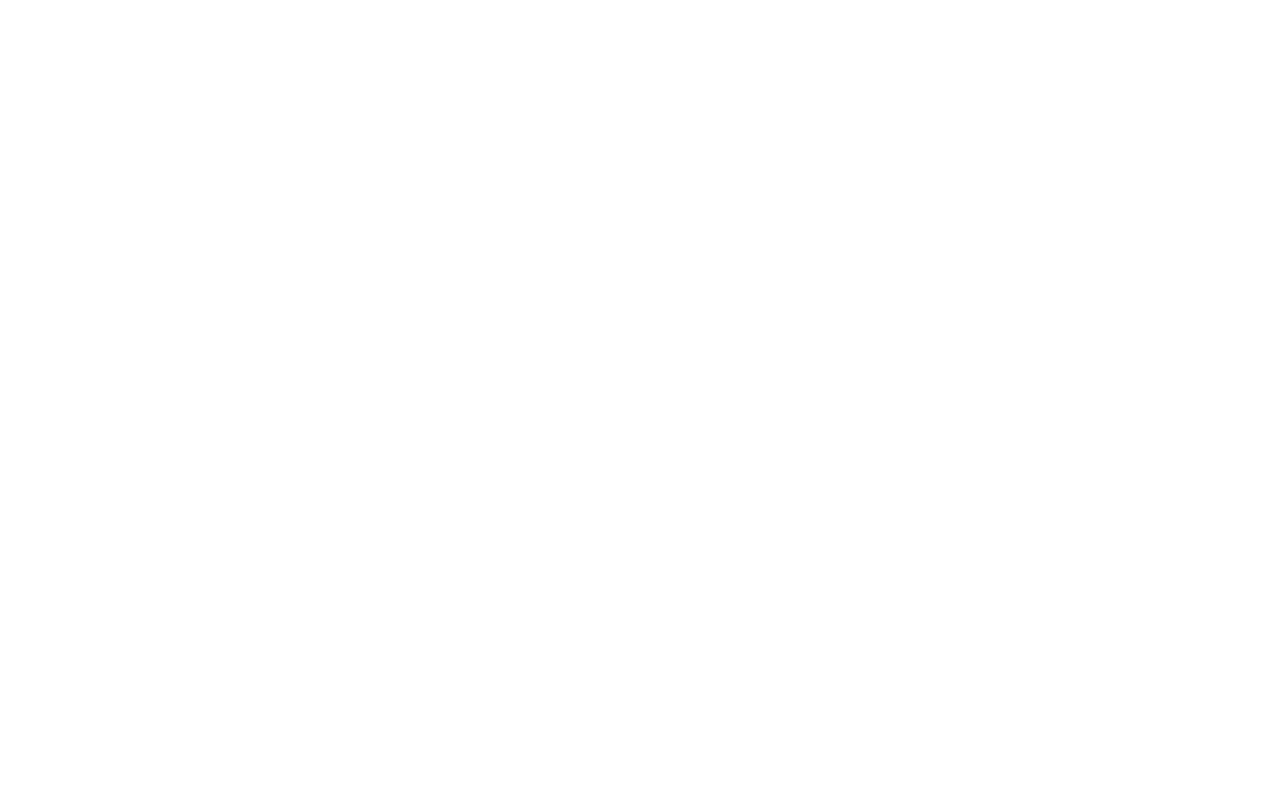
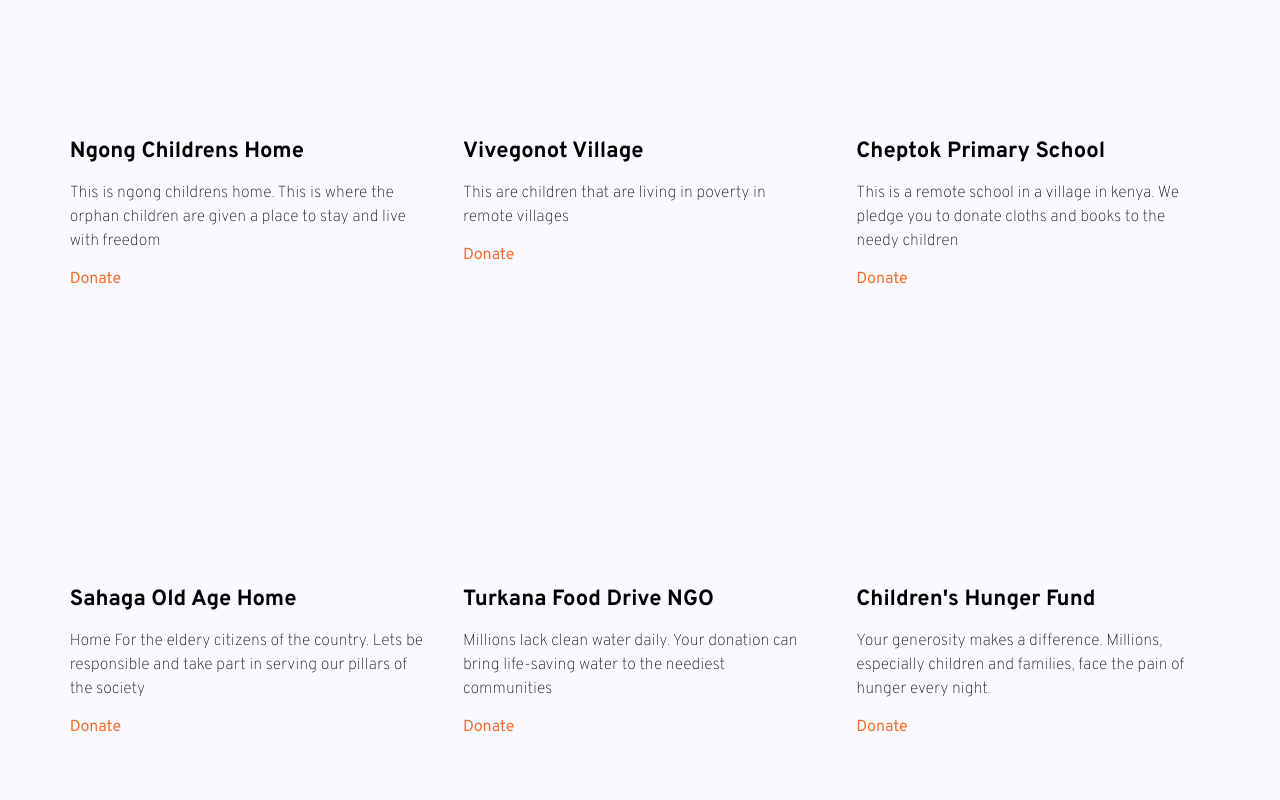
Before and after one commit to Murags/Generous-Hands, a React (Create React App) app in the folder generous-hands/: page /discover in a window 1280 px wide. Shown: the part 960-1760 px from the top of the page. Before the commit the page ends 800 px from the top, so only its background shows below. Built offline with nearby package versions, Linux system fonts and the light colour scheme; some icons are missing.

Commit message:
added discover page withoug images

```diff
--- a/generous-hands/src/components/pages/Discover.jsx
+++ b/generous-hands/src/components/pages/Discover.jsx
@@ -1,11 +1,74 @@
 import Navbar from "../Navbar";
 import Hero from "../Hero";
-
+import Footer from "../Footer";
+import Card  from "../Card";
 const Discover = () =>{
     return(
         <div>
             <Navbar/>
             <Hero isHomePage={false} heroText="Discover"/>
+
+            <section class="discover">
+        <div class="discover-cards">
+
+          <div class="card">
+            <div class="org-img1 org-img"></div>
+            <div class="org-title">Ngong Childrens Home</div>
+            <div class="org-description">
+              This is ngong childrens home. This is where the orphan children
+              are given a place to stay and live with freedom
+            </div>
+            <a href="./Organization_page.html" class="card-btn">Donate</a>
+          </div>
+          <div class="card">
+            <div class="org-img-2 org-img"></div>
+            <div class="org-title">Vivegonot Village</div>
+            <div class="org-description">
+              This are children that are living in poverty in remote villages
+            </div>
+            <a href="./Organization_page.html" class="card-btn">Donate</a>
+          </div>
+          <div class="card">
+            <div class="org-img-3 org-img"></div>
+            <div class="org-title">Cheptok Primary School</div>
+            <div class="org-description">
+              This is a remote school in a village in kenya. We pledge you to
+              donate cloths and books to the needy children
+            </div>
+            <a href="./Organization_page.html" class="card-btn">Donate</a>
+          </div>
+          <div class="card">
+            <div class="org-img-4 org-img"></div>
+            <div class="org-title">Sahaga Old Age Home</div>
+            <div class="org-description">
+              Home For the eldery citizens of the country. Lets be responsible
+              and take part in serving our pillars of the society
+            </div>
+            <a href="./Organization_page.html" class="card-btn">Donate</a>
+          </div>
+          <div class="card">
+            <div class="org-img-5 org-img"></div>
+            <div class="org-title">Turkana Food Drive NGO</div>
+            <div class="org-description">
+              Millions lack clean water daily. Your donation can bring
+              life-saving water to the neediest communities
+            </div>
+            <a href="./Organization_page.html" class="card-btn">Donate</a>
+          </div>
+          <div class="card">
+            <div class="org-img-6 org-img"></div>
+            <div class="org-title">Children's Hunger Fund</div>
+            <div class="org-description">
+              Your generosity makes a difference. Millions, especially children
+              and families, face the pain of hunger every night.
+            </div>
+            <a href="./Organization_page.html" class="card-btn">Donate</a>
+          </div>
+        </div>
+      </section>
+    <Footer />
+
+
         </div>
     );
 }
```
